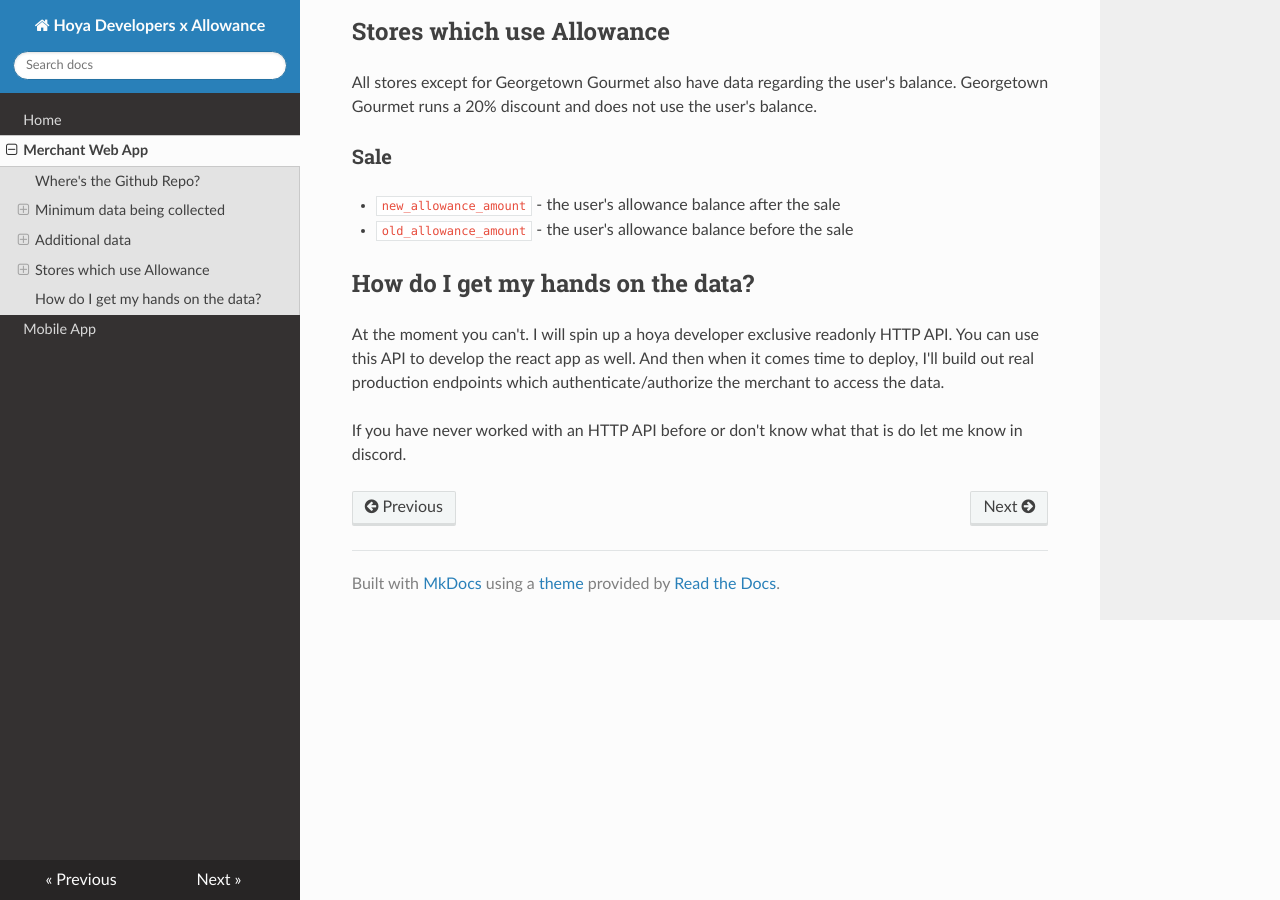
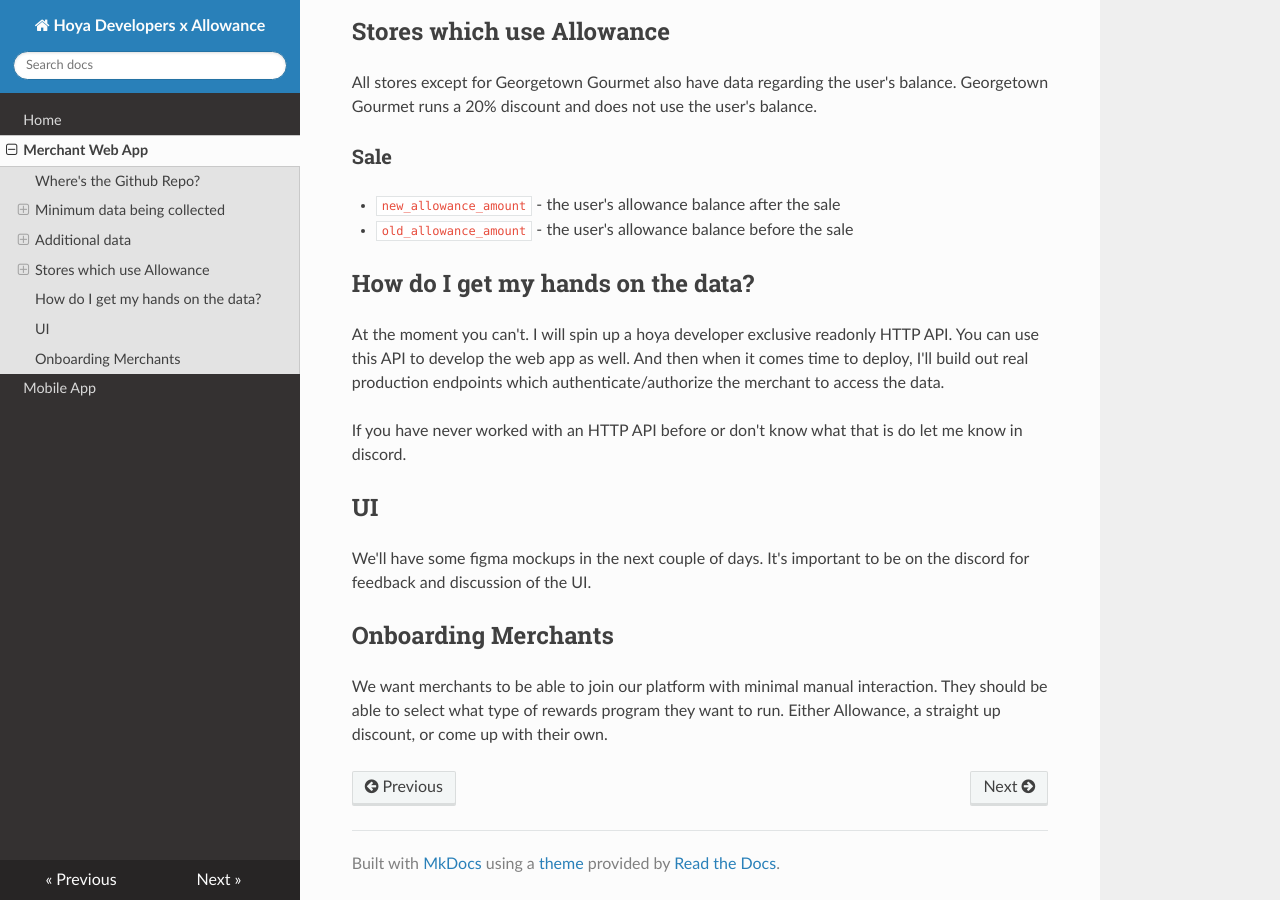
Before and after one commit to PontisDigital/hoya-docs, an MkDocs documentation site: the page built from docs/webapp.md, in a window 1280 px wide and 900 px high, scrolled down 1491 px. Built offline with MkDocs 1.6.1, drawn with Linux system fonts in a browser that asks for light colours; nearby versions of some CDN libraries.

Commit message:
add UI + Onboarding info

```diff
--- a/docs/webapp.md
+++ b/docs/webapp.md
@@ -53,7 +53,16 @@ Georgetown Gourmet runs a 20% discount and does not use the user's balance.
 
 ## How do I get my hands on the data?
 At the moment you can't. I will spin up a hoya developer exclusive readonly HTTP API.
-You can use this API to develop the react app as well. And then when it comes time to deploy, I'll
+You can use this API to develop the web app as well. And then when it comes time to deploy, I'll
 build out real production endpoints which authenticate/authorize the merchant to access the data.
 
 If you have never worked with an HTTP API before or don't know what that is do let me know in discord.
+
+## UI
+We'll have some figma mockups in the next couple of days. It's important to be on the discord for
+feedback and discussion of the UI.
+
+## Onboarding Merchants
+We want merchants to be able to join our platform with minimal manual interaction.
+They should be able to select what type of rewards program they want to run.
+Either Allowance, a straight up discount, or come up with their own.
```
Also changed, not shown: 1 other file.
